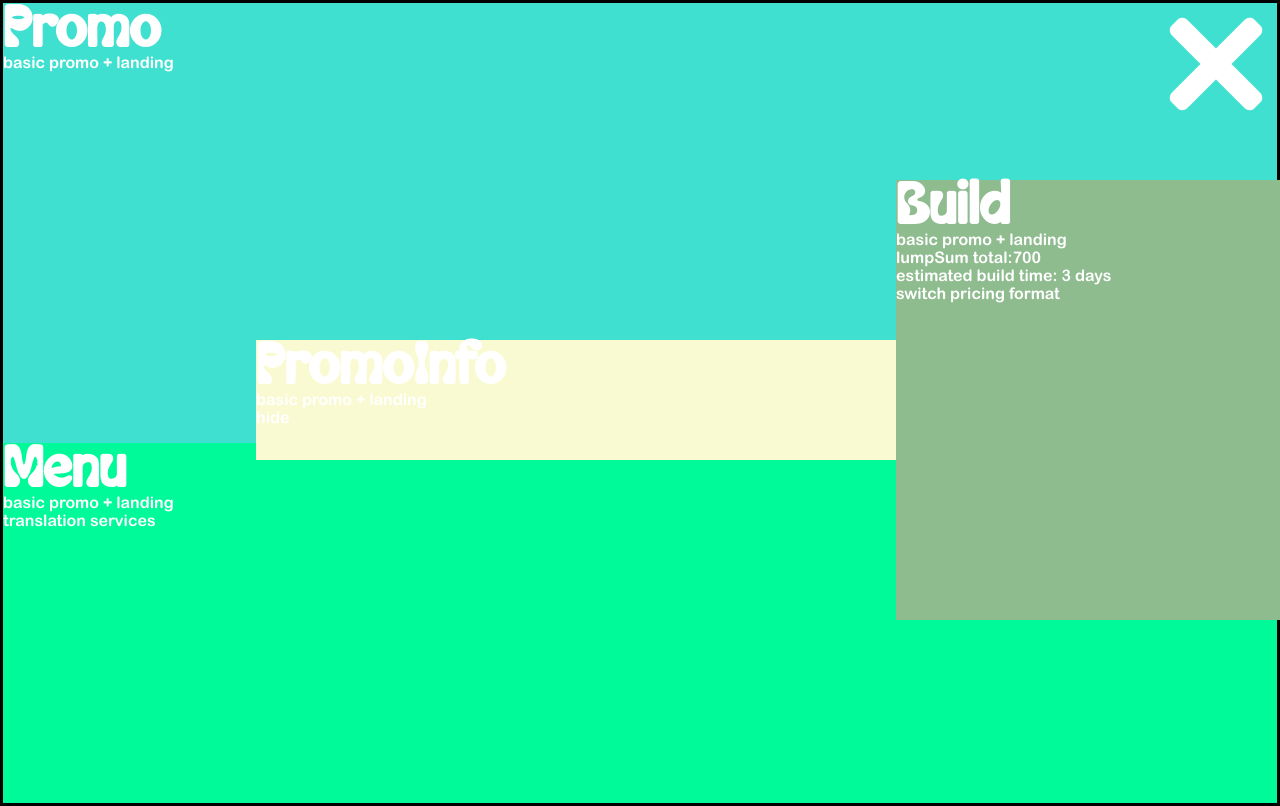
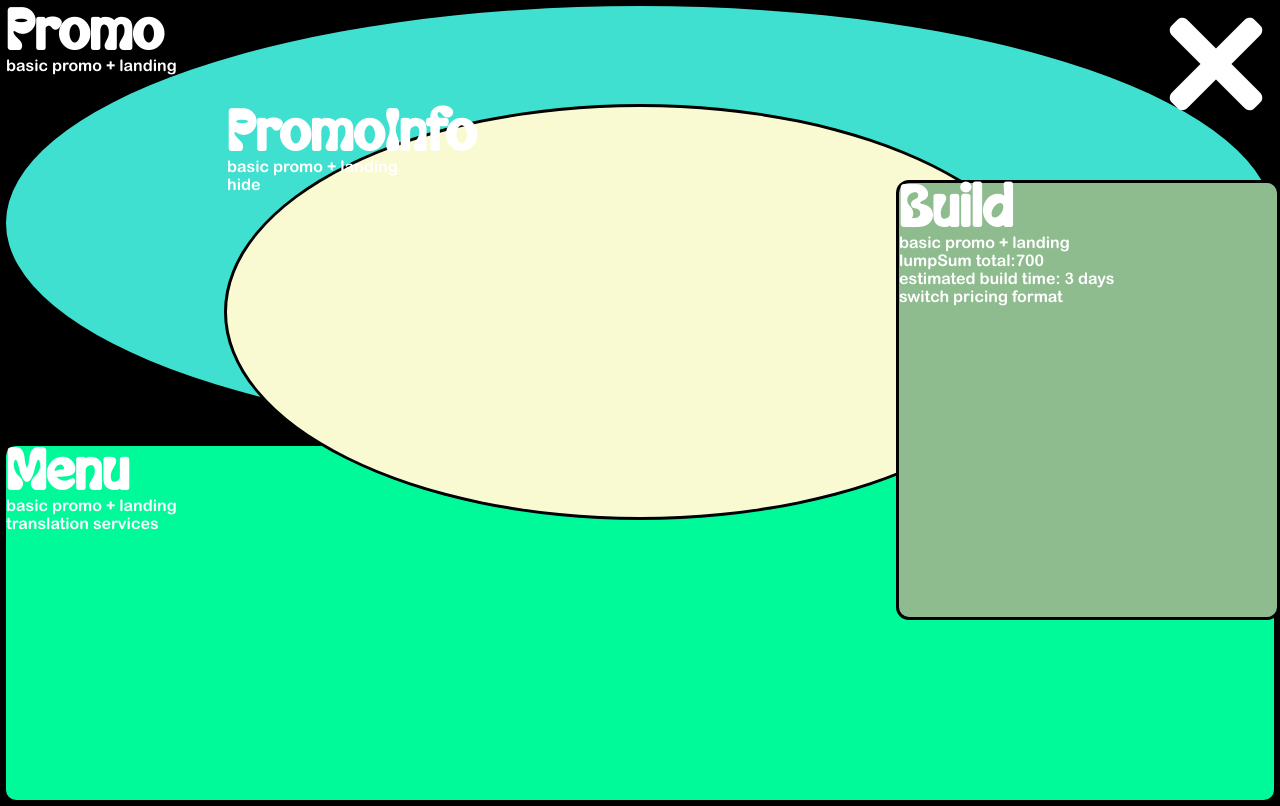
Before and after one commit to RoxanneTabuena/ub_webstudios, a React (Create React App) app: page /book in a window 1280 px wide. Built offline with nearby package versions, Linux system fonts and the light colour scheme.

Commit message:
add vignette styling

```diff
--- a/src/components/book/book.module.css
+++ b/src/components/book/book.module.css
@@ -1,5 +1,15 @@
 .book{
     z-index: 110;
+}
+/* add vignette styling*/
+.build, .promoInfo, .promo, .menu{
+    border: 3px solid black;
+}
+.promo, .promoInfo{
+    border-radius: 50%;
+}
+.menu, .build {
+    border-radius: 13px;
 }
 
 .icon{
@@ -22,6 +32,7 @@
     width: 100%;
 }
 .menu{
+    text-align: left;
     position: relative;
     height: 45vh;
     width: 100%;
@@ -44,14 +55,14 @@
 
 .promoInfoContainer{
     width: 100vw;
-    height:100vh;
+    height:65vh;
     position: absolute;
     left: 0;
     top: 0;
     background-color: transparent;
     display: flex;
     justify-content: center;
-    align-items: center;
+    align-items: flex-end;
     z-index: 120;
     pointer-events: none;
     transition: transform 0.5s ease-in-out;
@@ -60,9 +71,9 @@
 
 
 .promoInfo{
-    height: 15%;
     background-color: lightgoldenrodyellow;
-    width:60%;
+    width: 65%;
+    aspect-ratio: 2;
     pointer-events: all;
 }
 
```
